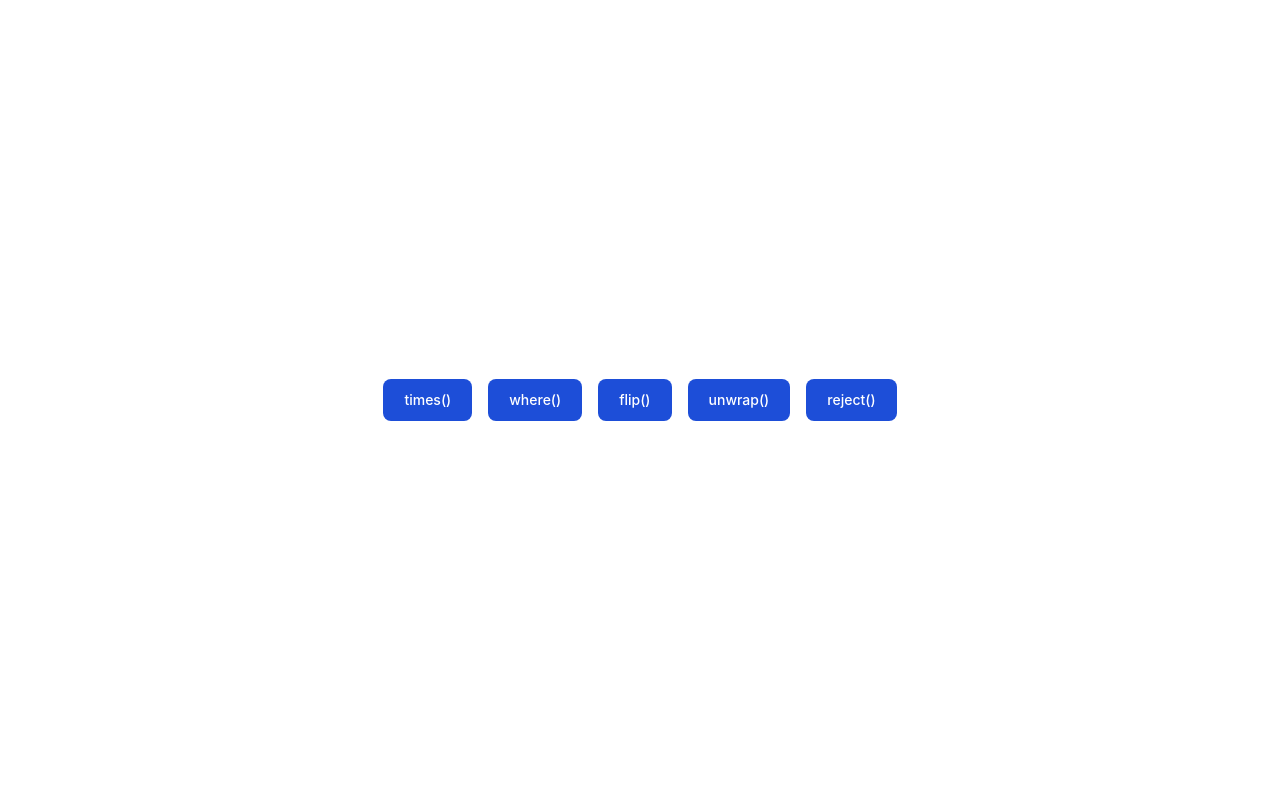
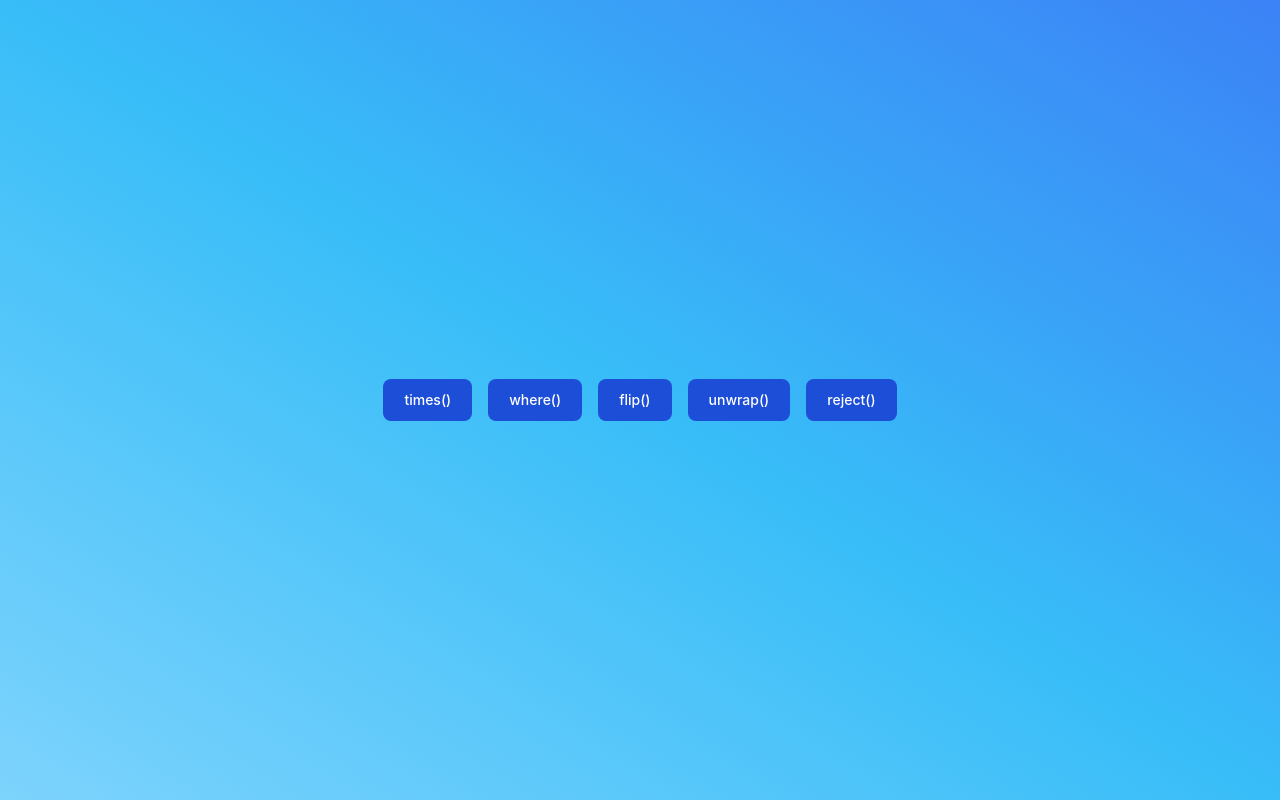
Before and after one commit to thefoxdeveloper/my-project, a React (Vite) app: page / in a window 1280 px wide. Built offline with nearby package versions, Linux system fonts and the light colour scheme.

Commit message:
add: bg-gradient

```diff
--- a/src/App.jsx
+++ b/src/App.jsx
@@ -27,7 +27,7 @@ export default function App() {
   };
 
   return (
-    <div className="w-screen">
+    <div className="w-screen h-screen content-center bg-gradient-to-tr from-sky-300 via-sky-400 to-blue-500">
       <ul className="flex  space-x-4 text-center justify-center items-center">
         <li>
           <button
```
